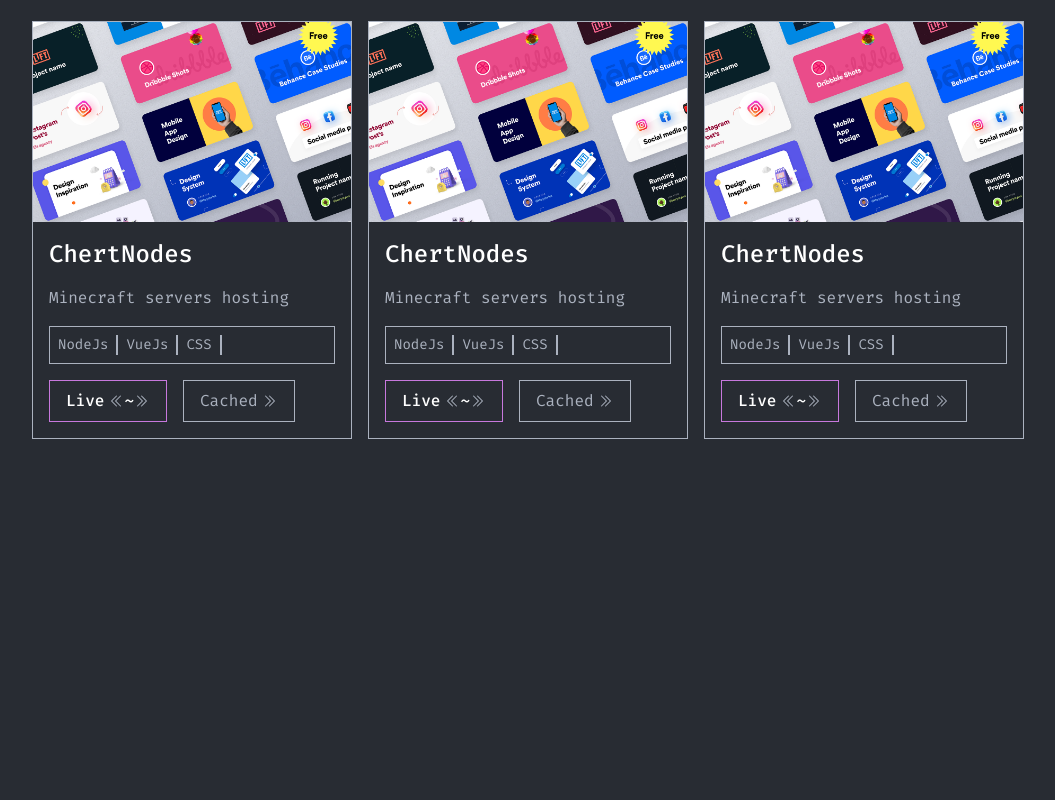
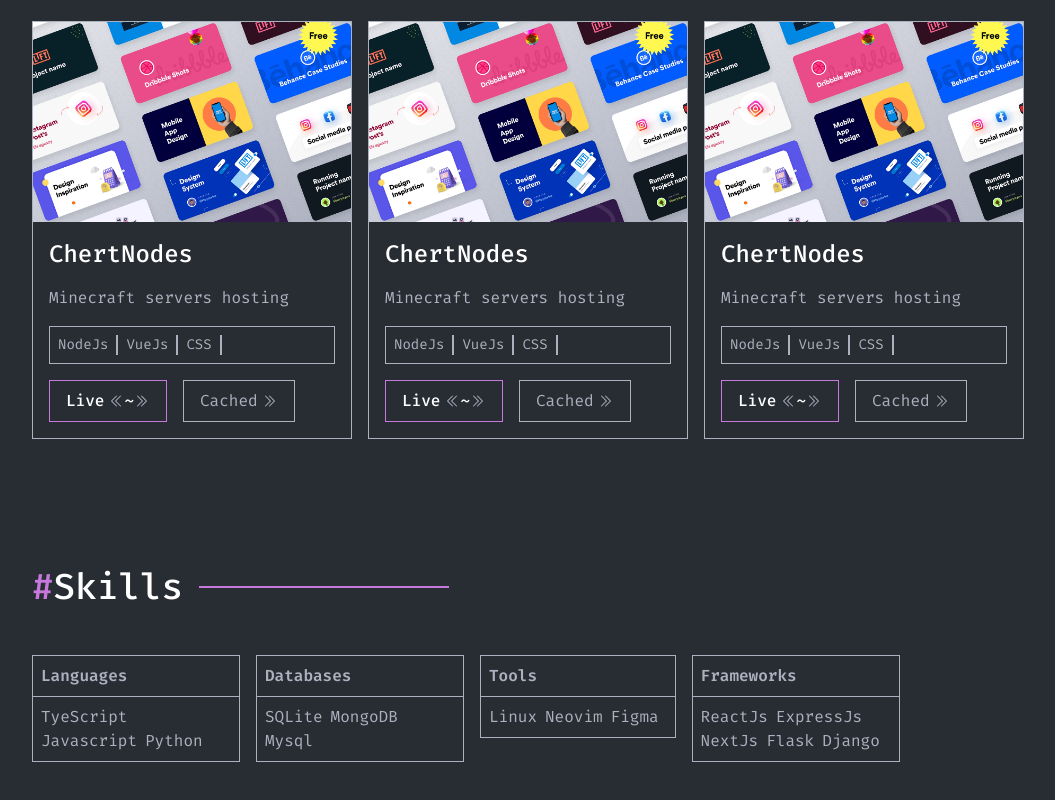
Before and after one commit to takayums/takayums-site, a Next.js app: page / in a window 1280 px wide. Shown: the part 673-1473 px from the top of the page, without its empty margins (112-1167 px from the left). Before the commit the page ends 1176 px from the top, so only its background shows below. Built offline with nearby package versions, Linux system fonts and the light colour scheme.

Commit message:
feat(skills): add section skills

```diff
--- a/app/page.tsx
+++ b/app/page.tsx
@@ -1,6 +1,7 @@
 import Hero from "@/components/Hero";
 import Navbar from "@/components/Navbar";
 import Projects from "@/components/Projects";
+import Skills from "@/components/Skills";
 
 export default function Home() {
   return (
@@ -9,6 +10,7 @@ export default function Home() {
       <main className="min-h-screen flex flex-col">
         <Hero />
         <Projects />
+        <Skills />
       </main>
     </>
   );
--- /dev/null
+++ b/components/Skills.tsx
@@ -0,0 +1,60 @@
+import React from "react";
+
+export default function Skills() {
+  return (
+    <section className="my-16">
+      <div className="container mx-auto px-4 max-w-screen-lg">
+        <div className="mb-12">
+          <div className="flex items-center gap-4">
+            <h2 className="font-medium text-4xl text-white">
+              <span className="text-primary">#</span>Skills
+            </h2>
+            <span className="border border-primary w-[250px]"></span>
+          </div>
+        </div>
+        <div className="flex items-start gap-4">
+          <div className="max-w-52 border border-gray inline-block text-base text-gray">
+            <h3 className="border-b border-gray p-2 font-semibold">
+              Languages
+            </h3>
+            <ul className="p-2 flex flex-wrap">
+              <li className="mr-2">TyeScript</li>
+              <li className="mr-2">Javascript</li>
+              <li className="mr-2">Python</li>
+            </ul>
+          </div>
+          <div className="max-w-52 border border-gray inline-block text-base text-gray">
+            <h3 className="border-b border-gray p-2 font-semibold">
+              Databases
+            </h3>
+            <ul className="p-2 flex flex-wrap">
+              <li className="mr-2">SQLite</li>
+              <li className="mr-2">MongoDB</li>
+              <li className="mr-2">Mysql</li>
+            </ul>
+          </div>
+          <div className="max-w-52 border border-gray inline-block text-base text-gray">
+            <h3 className="border-b border-gray p-2 font-semibold">Tools</h3>
+            <ul className="p-2 flex flex-wrap">
+              <li className="mr-2">Linux</li>
+              <li className="mr-2">Neovim</li>
+              <li className="mr-2">Figma</li>
+            </ul>
+          </div>
+          <div className="max-w-52 border border-gray inline-block text-base text-gray">
+            <h3 className="border-b border-gray p-2 font-semibold">
+              Frameworks
+            </h3>
+            <ul className="p-2 flex flex-wrap">
+              <li className="mr-2">ReactJs</li>
+              <li className="mr-2">ExpressJs</li>
+              <li className="mr-2">NextJs</li>
+              <li className="mr-2">Flask</li>
+              <li className="mr-2">Django</li>
+            </ul>
+          </div>
+        </div>
+      </div>
+    </section>
+  );
+}
```
